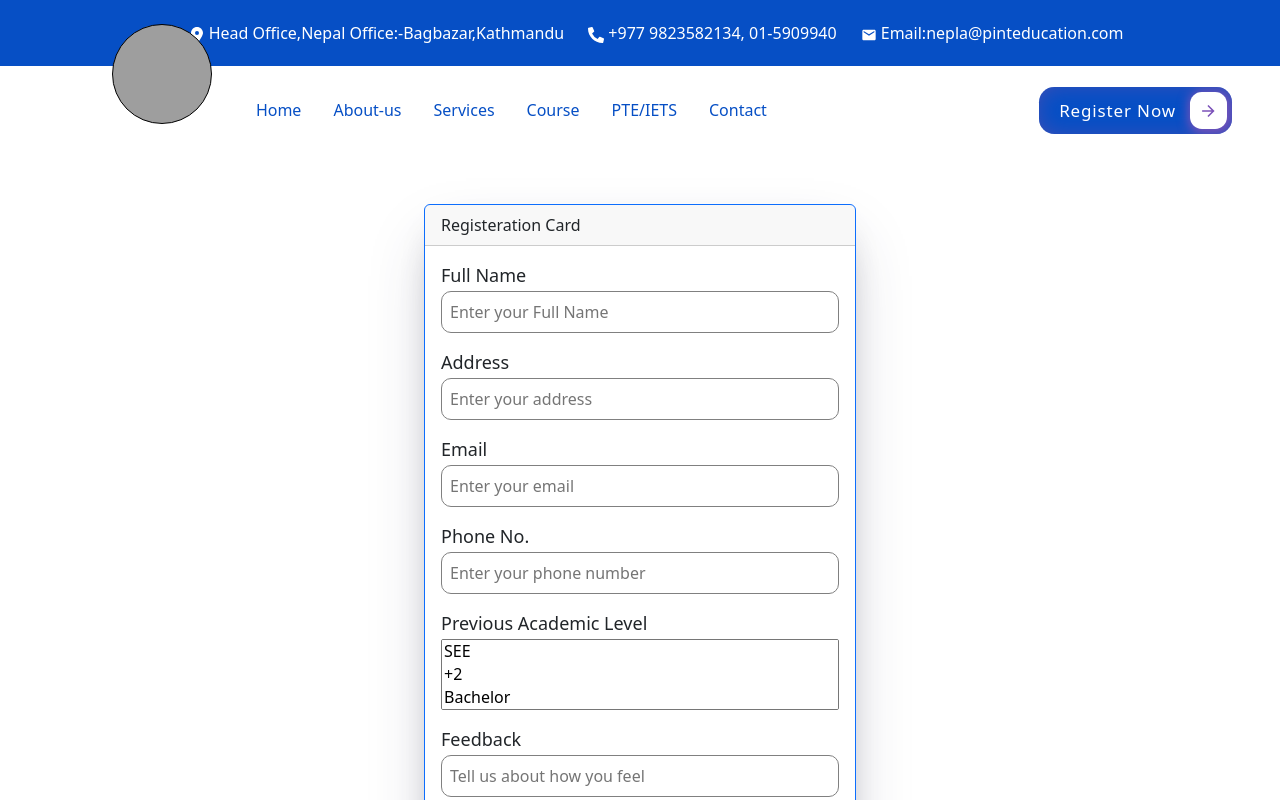
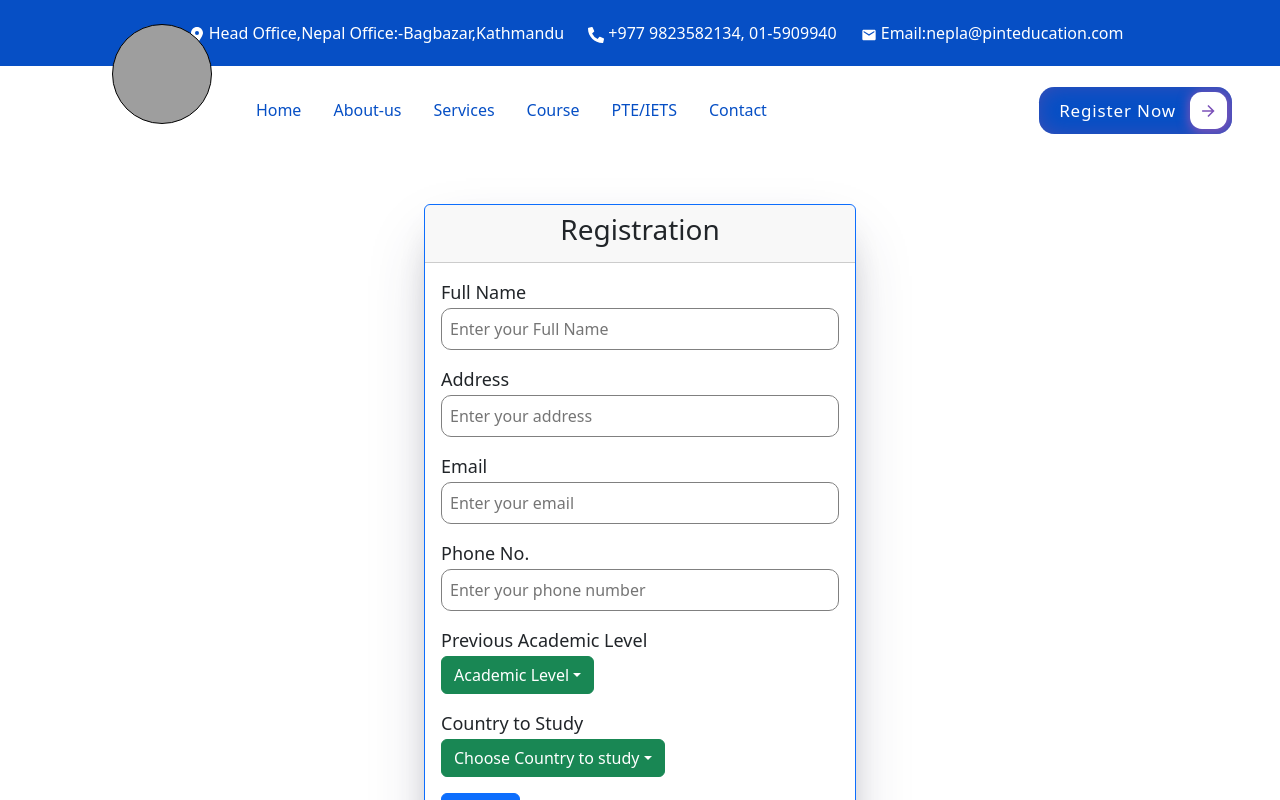
Before and after one commit to Aayusha1523/PerfectInternationWebsite, a React (Vite) app: page /register in a window 1280 px wide. Shown: the top 800 px of the page. Built offline with nearby package versions, Linux system fonts and the light colour scheme; grey boxes are pictures that could not be loaded.

Commit message:
Registration Upadated

```diff
--- a/src/pages/Register.jsx
+++ b/src/pages/Register.jsx
@@ -1,16 +1,25 @@
 import { useForm, ValidationError } from "@formspree/react";
+import { useState } from "react";
 import { Button } from "react-bootstrap";
 import Card from "react-bootstrap/Card";
+import Dropdown from "react-bootstrap/Dropdown";
 
 import style from "../style/register.module.css";
+
 const Register = () => {
-  // const [state, handleSubmit] = useForm("xeojkjwy");
-  // if (state.succeeded) {
-  //   return <p>Thanks for joining!</p>;
-  // }
+  const [state, handleSubmit] = useForm("mnnaobny");
+  const [academicLevel, setAcademicLevel] = useState(""); // Store dropdown value here
+  const [studyCountry, setStudyCountry] = useState(""); //store coutry value here
+  // Handle dropdown selection
+  const handleDropdownSelect = (value) => {
+    setAcademicLevel(value);
+  };
+  const handleDropCountry = (value) => {
+    setStudyCountry(value);
+  };
 
-  function handleSubmit(value) {
-    return console.log(value);
+  if (state.succeeded) {
+    return <p>Thanks for joining!</p>;
   }
   return (
     <section className={style.container}>
@@ -19,7 +28,9 @@ const Register = () => {
         style={{ width: "27rem" }}
         className={style.mainCard}
       >
-        <Card.Header>Registeration Card </Card.Header>
+        <Card.Header>
+          <h3 style={{ textAlign: "center" }}> Registration</h3>{" "}
+        </Card.Header>
         <Card.Body>
           <form onSubmit={handleSubmit}>
             <div className={style.inputBox}>
@@ -27,8 +38,13 @@ const Register = () => {
               <input
                 type="text"
                 placeholder="Enter your Full Name"
-                name="Full name"
+                name="fullName"
                 required
+              />
+              <ValidationError
+                prefix="Full Name"
+                field="fullName"
+                errors={state.errors}
               />
             </div>
 
@@ -41,6 +57,11 @@ const Register = () => {
                 placeholder="Enter your address"
                 required
               />
+              <ValidationError
+                prefix="Address"
+                field="address"
+                errors={state.errors}
+              />
             </div>
 
             <div className={style.inputBox}>
@@ -52,6 +73,11 @@ const Register = () => {
                 placeholder="Enter your email"
                 required
               />
+              <ValidationError
+                prefix="Email"
+                field="email"
+                errors={state.errors}
+              />
             </div>
 
             <div className={style.inputBox}>
@@ -60,31 +86,74 @@ const Register = () => {
                 type="text"
                 className="field"
                 placeholder="Enter your phone number"
-                name="Phone Number"
+                name="phoneNumber"
                 required
+              />
+              <ValidationError
+                prefix="Phone Number"
+                field="phoneNumber"
+                errors={state.errors}
               />
             </div>
 
             <div className={style.inputBox}>
-              <label htmlFor="Academic-level">Previous Academic Level</label>
-              <select id="Academic" name="cars" size="3">
-                <option value="SEE">SEE</option>
-                <option value="+2">+2</option>
-                <option value="Bachelors">Bachelor</option>
-                <option value="Master">Master</option>
-                <option value="Phd">Phd</option>
-              </select>
+              <label htmlFor="academic-level">Previous Academic Level</label>
+              <Dropdown onSelect={handleDropdownSelect}>
+                <Dropdown.Toggle variant="success" id="dropdown-basic">
+                  {academicLevel || "Academic Level"}
+                </Dropdown.Toggle>
+
+                <Dropdown.Menu>
+                  <Dropdown.Item eventKey="SEE">SEE</Dropdown.Item>
+                  <Dropdown.Item eventKey="+2">+2</Dropdown.Item>
+                  <Dropdown.Item eventKey="Bachelor">Bachelor</Dropdown.Item>
+                  <Dropdown.Item eventKey="Master">Master</Dropdown.Item>
+                  <Dropdown.Item eventKey="PHD">PHD</Dropdown.Item>
+                </Dropdown.Menu>
+              </Dropdown>
+
+              <input
+                type="hidden"
+                name="academicLevel"
+                value={academicLevel}
+                required
+              />
+              <ValidationError
+                prefix="Academic Level"
+                field="academicLevel"
+                errors={state.errors}
+              />
             </div>
 
             <div className={style.inputBox}>
-              <label>Feedback</label>
+              <label htmlFor="Country">Country to Study</label>
+
+              <Dropdown onSelect={handleDropCountry}>
+                <Dropdown.Toggle variant="success" id="dropdown-basic">
+                  {studyCountry || "Choose Country to study"}
+                </Dropdown.Toggle>
+
+                <Dropdown.Menu>
+                  <Dropdown.Item eventKey="UK">UK</Dropdown.Item>
+                  <Dropdown.Item eventKey="USA">USA</Dropdown.Item>
+                  <Dropdown.Item eventKey="Canada">Canada</Dropdown.Item>
+                  <Dropdown.Item eventKey="Austrial">Austrial</Dropdown.Item>
+                </Dropdown.Menu>
+              </Dropdown>
               <input
-                type="text"
-                placeholder="Tell us about how you feel"
-                name="feedback"
+                type="hidden"
+                name="Country To Study"
+                value={studyCountry}
+                required
+              />
+              <ValidationError
+                prefix="Country To Study"
+                field="Country To Study"
+                errors={state.errors}
               />
             </div>
-            <Button type="submit" variant="primary">
+
+            <Button type="submit" variant="primary" disabled={state.submitting}>
               Submit
             </Button>
           </form>
```
